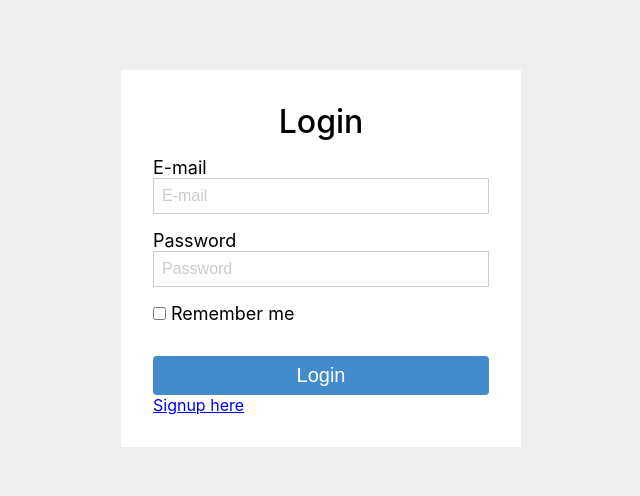
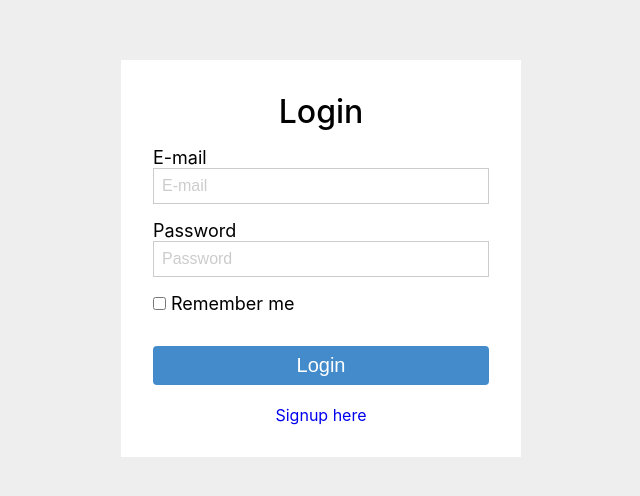
Before and after one commit to washington299/login-tdd, a React (Create React App) app: page / in a window 1280 px wide. Shown: the part 142-638 px from the top of the page, without its empty margins (319-959 px from the left). Built offline with nearby package versions, Linux system fonts and the light colour scheme.

Commit message:
add styles to signUp link

```diff
--- a/src/components/Login/styles.js
+++ b/src/components/Login/styles.js
@@ -9,6 +9,16 @@ export const Wrapper = styled.form`
 
     padding: var(--large-size);
     background-color: var(--white);
+
+    a {
+        margin-top: 20px;
+        text-decoration: none;
+        text-align: center;
+
+        :hover {
+            text-decoration: underline;
+        }
+    }
 `;
 
 export const Title = styled.h1`
```
